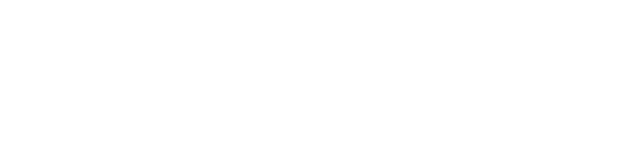
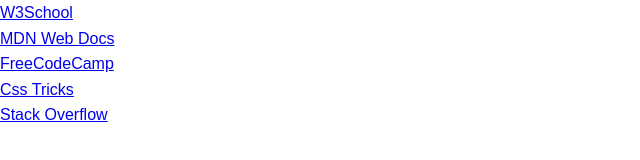
Before and after one commit to SuleimanGJ/git-github-basics, a plain HTML site: page portfolio-website/index.html in a window 1280 px wide. Shown: the whole page, without its empty margins (0-640 px from the left). Drawn offline with Linux system fonts and the light colour scheme.

Commit message:
feat: added resources page

```diff
--- a/portfolio-website/index.html
+++ b/portfolio-website/index.html
@@ -7,5 +7,12 @@
     <link rel="stylesheet" href="style.css">
 </head>
 <body>
+        <ul>
+            <li><a href="https://www.w3school.com">W3School</a></li>
+            <li><a href="https://developer.mozilla.org">MDN Web Docs</a></li>
+            <li><a href="https://freecodecamp.org">FreeCodeCamp</a></li>
+            <li><a href="https://css.tricks.com">Css Tricks</a></li>
+            <li><a href="https://stackoverflow.com">Stack Overflow</a></li>
+        </ul>
 </body>
 </html>
```
